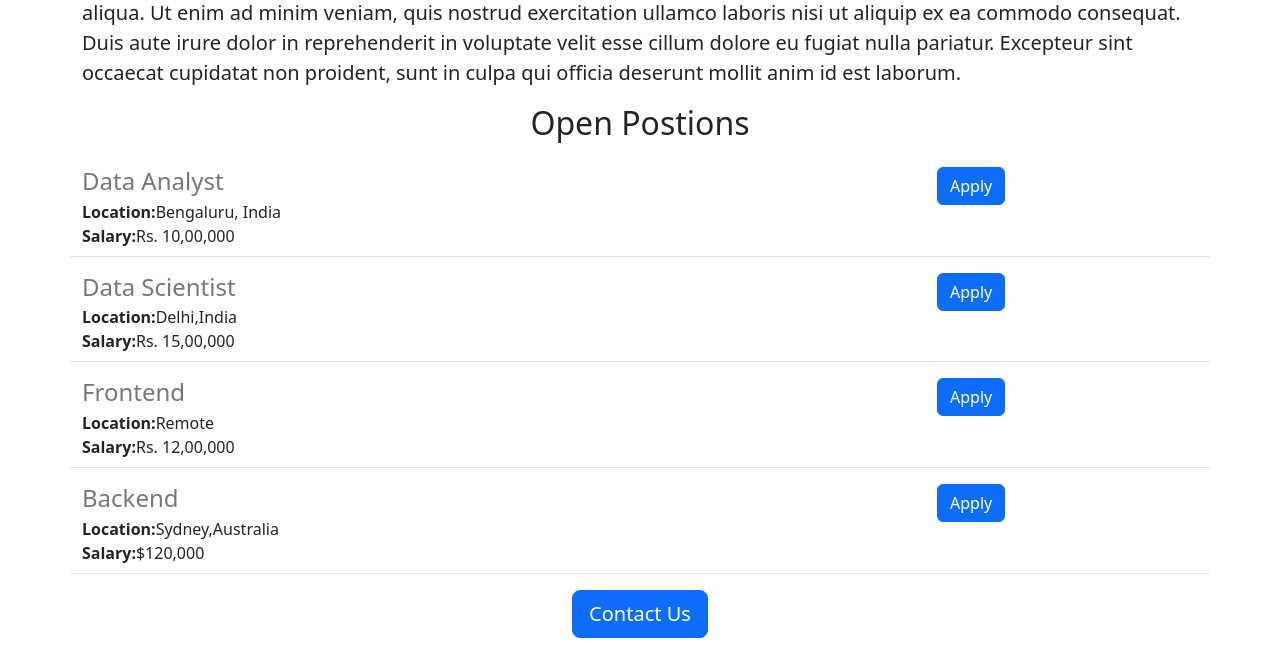
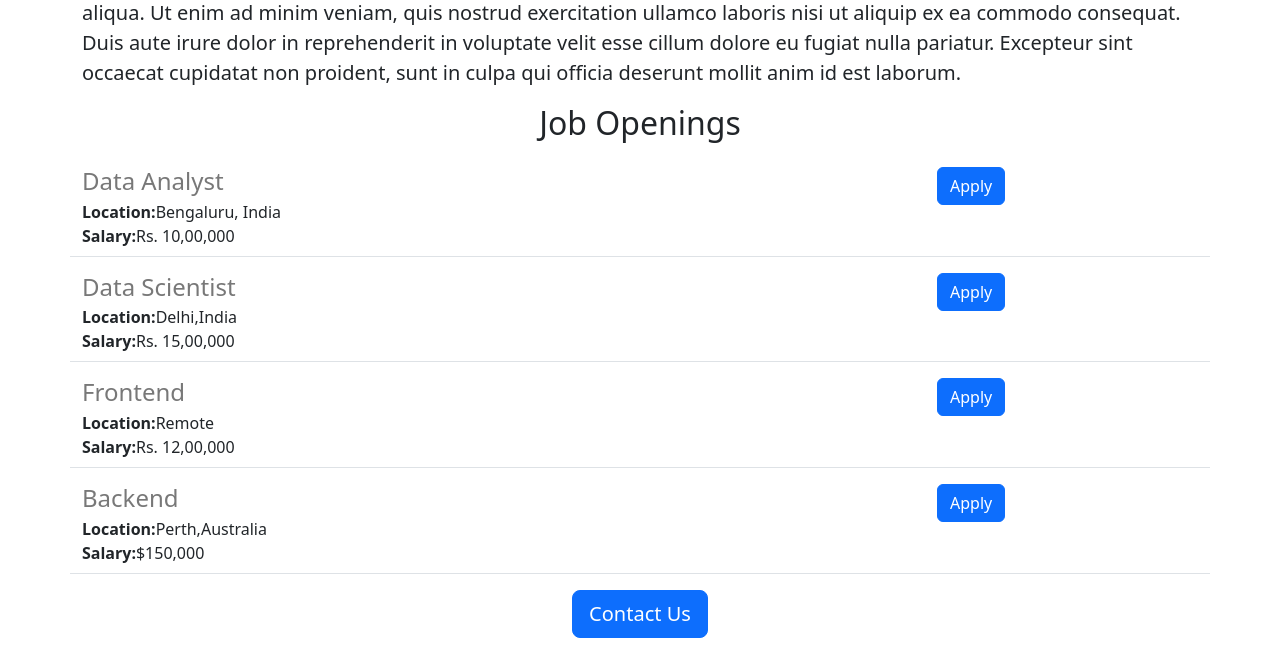
Before and after one commit to Nrx-007/henray-webisy, a Flask app: page / in a window 1280 px wide. Shown: the part 502-1150 px from the top of the page. Run offline with Flask 3, Linux system fonts and the light colour scheme.

Commit message:
Made some changes

```diff
--- a/app.py
+++ b/app.py
@@ -22,8 +22,8 @@ JOBS =[
     {
     'id':4,
     'title':'Backend',
-    'location':'Sydney,Australia',
-    'salary':'$120,000'
+    'location':'Perth,Australia',
+    'salary':'$150,000'
     }
 ]
 
--- a/templates/home.html
+++ b/templates/home.html
@@ -20,7 +20,7 @@
     <img class="img-fluid" id="banner" src="https://f9456bcc-30d0-4e82-be84-b8377913a9c0-00-1wyf36j7f9cbk.sisko.replit.dev/static/banner.jpg">
     <h2 class="text-center mt-2 mb-4">About Hanery</h2>
     <p class="lead">Lorem ipsum dolor sit amet, consectetur adipiscing elit, sed do eiusmod tempor incididunt ut labore et dolore magna aliqua. Ut enim ad minim veniam, quis nostrud exercitation ullamco laboris nisi ut aliquip ex ea commodo consequat. Duis aute irure dolor in reprehenderit in voluptate velit esse cillum dolore eu fugiat nulla pariatur. Excepteur sint occaecat cupidatat non proident, sunt in culpa qui officia deserunt mollit anim id est laborum.</p>
-    <h2 class="text-center mt-2 mb-4">Open Postions</h2>
+    <h2 class="text-center mt-2 mb-4">Job Openings</h2>
    <div>
      {% for job in jobs %}
       {% include 'jobitem.html' %}
```
